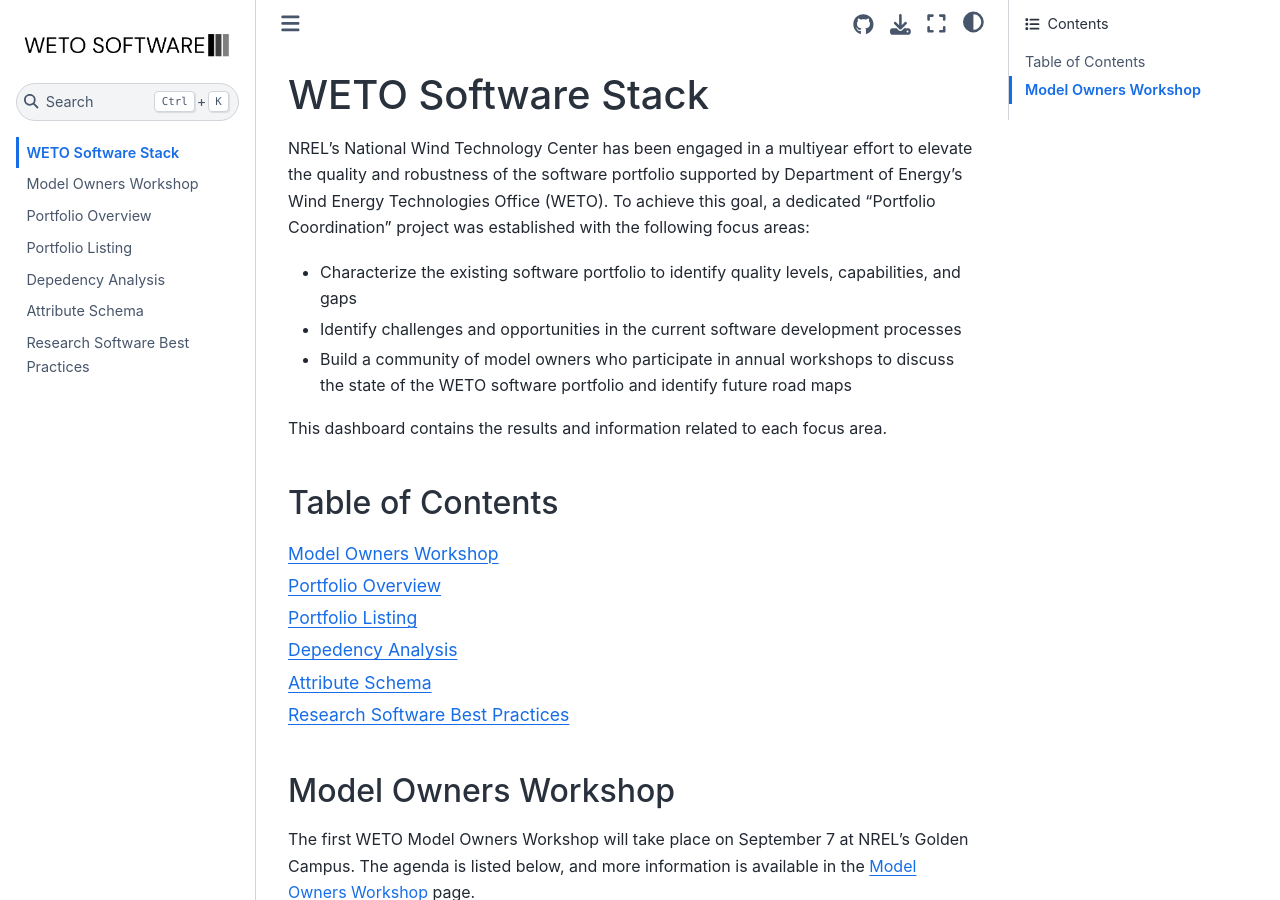
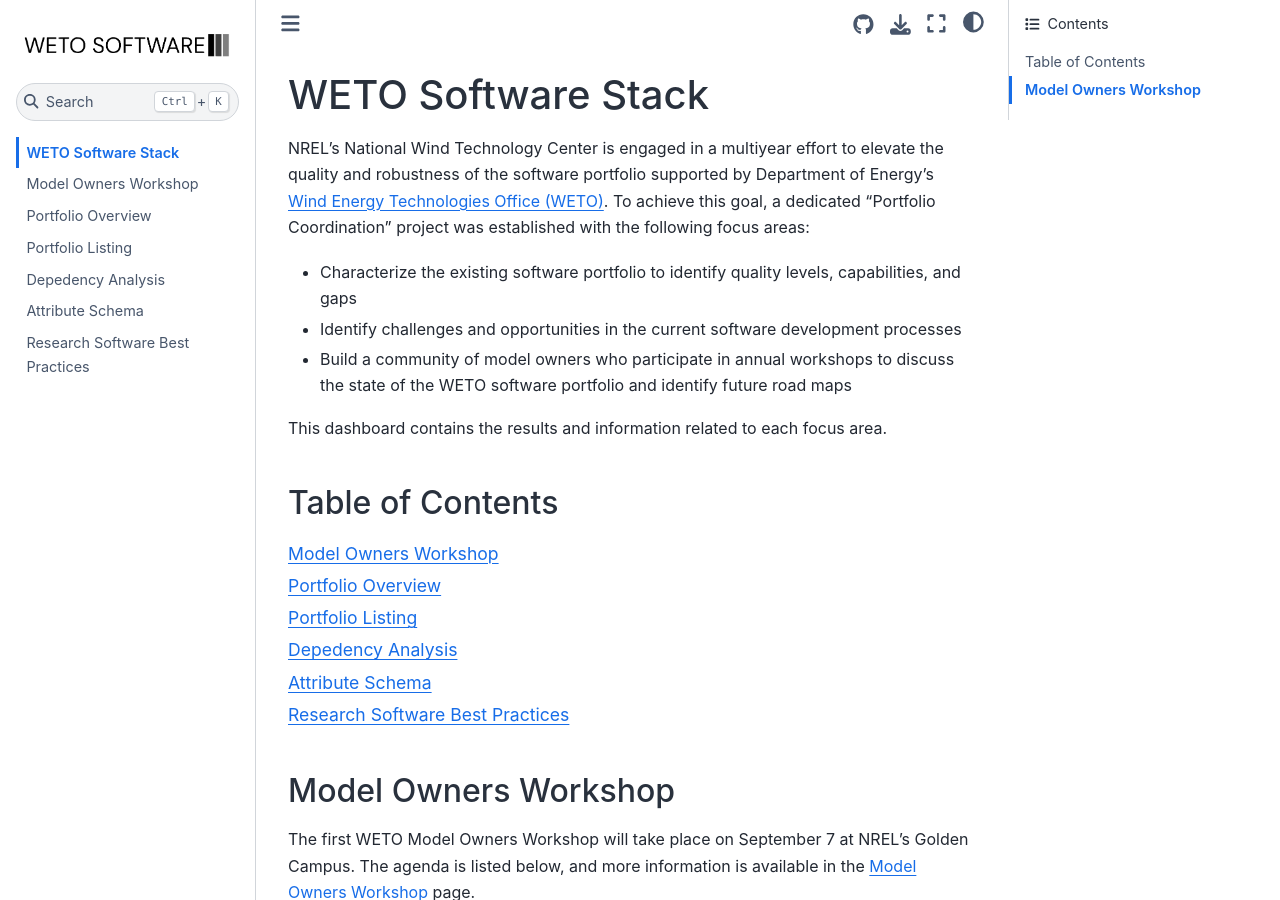
Before and after one commit to NREL/WETOStack, a Jupyter Book: the page built from docs/index.md, in a window 1280 px wide and 900 px high. Built offline with Jupyter Book 1.0.4 settings and Sphinx 7.4.7 and the Sphinx Book theme 1.1.4, drawn with Linux system fonts in a browser that asks for light colours.

```diff
--- a/docs/index.md
+++ b/docs/index.md
@@ -1,9 +1,10 @@
 # WETO Software Stack
 
-NREL's National Wind Technology Center has been engaged in a multiyear effort to elevate the
-quality and robustness of the software portfolio supported by Department of Energy's Wind Energy
-Technologies Office (WETO). To achieve this goal, a dedicated "Portfolio Coordination" project
-was established with the following focus areas:
+NREL's National Wind Technology Center is engaged in a multiyear effort to elevate the
+quality and robustness of the software portfolio supported by Department of Energy's
+[Wind Energy Technologies Office (WETO)](https://www.energy.gov/eere/wind/wind-energy-technologies-office).
+To achieve this goal, a dedicated "Portfolio Coordination" project was established with the
+following focus areas:
 
 - Characterize the existing software portfolio to identify quality levels, capabilities, and gaps
 - Identify challenges and opportunities in the current software development processes
```
Also changed, not shown: docs/workshop.md (+15 -7 lines), 1 other file.
